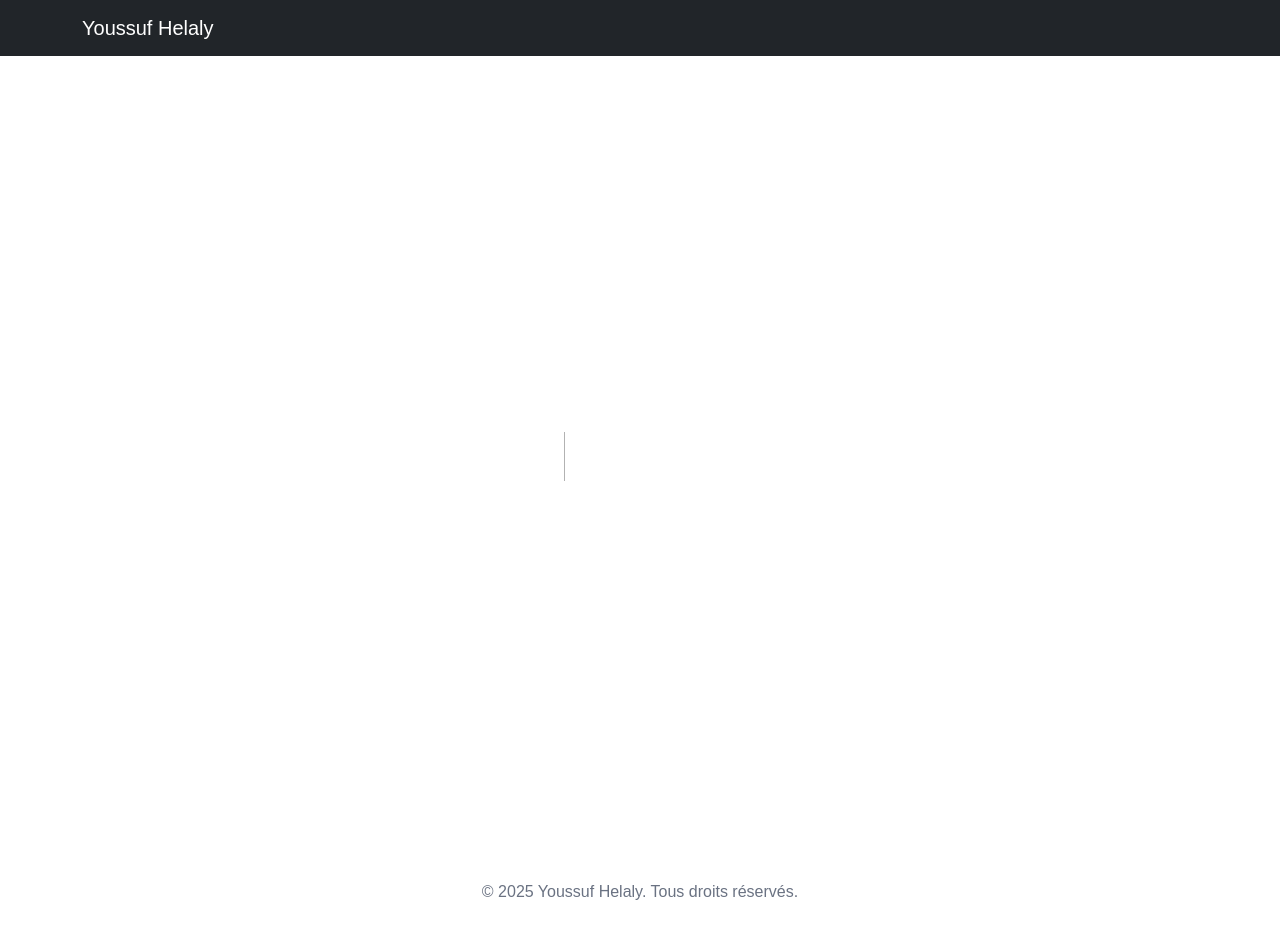
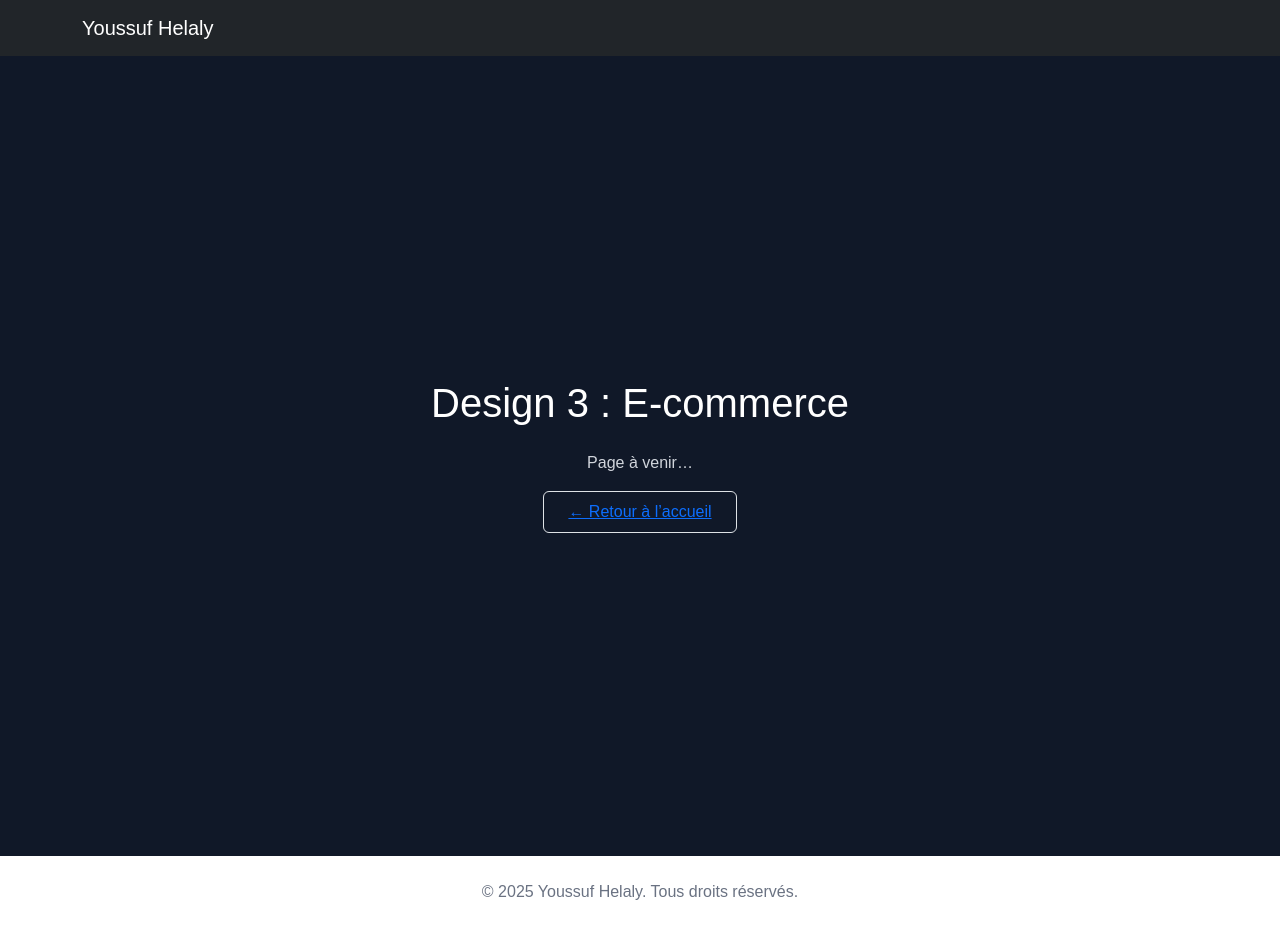
Before and after one commit to youssufhelaly/SEG-3525-Portfolio, a Next.js app: page /project4 in a window 1280 px wide. Before the commit this address had no page. Built offline with nearby package versions, Linux system fonts and the light colour scheme.

Commit message:
project4

```diff
--- /dev/null
+++ b/src/app/project4/page.tsx
@@ -0,0 +1,15 @@
+// app/projet1/page.js
+export default function Projet4() {
+  return (
+    <main className="min-h-screen flex flex-col items-center justify-center bg-gray-900 text-white px-4">
+      <h1 className="text-4xl font-semibold mb-4">Design 3 : E-commerce</h1>
+      <p className="text-gray-300 mb-6">Page à venir…</p>
+      <a
+        href="/"
+        className="inline-block px-4 py-2 border border-cyan-500 rounded hover:bg-cyan-700 transition"
+      >
+        ← Retour à l’accueil
+      </a>
+    </main>
+  );
+}
```
